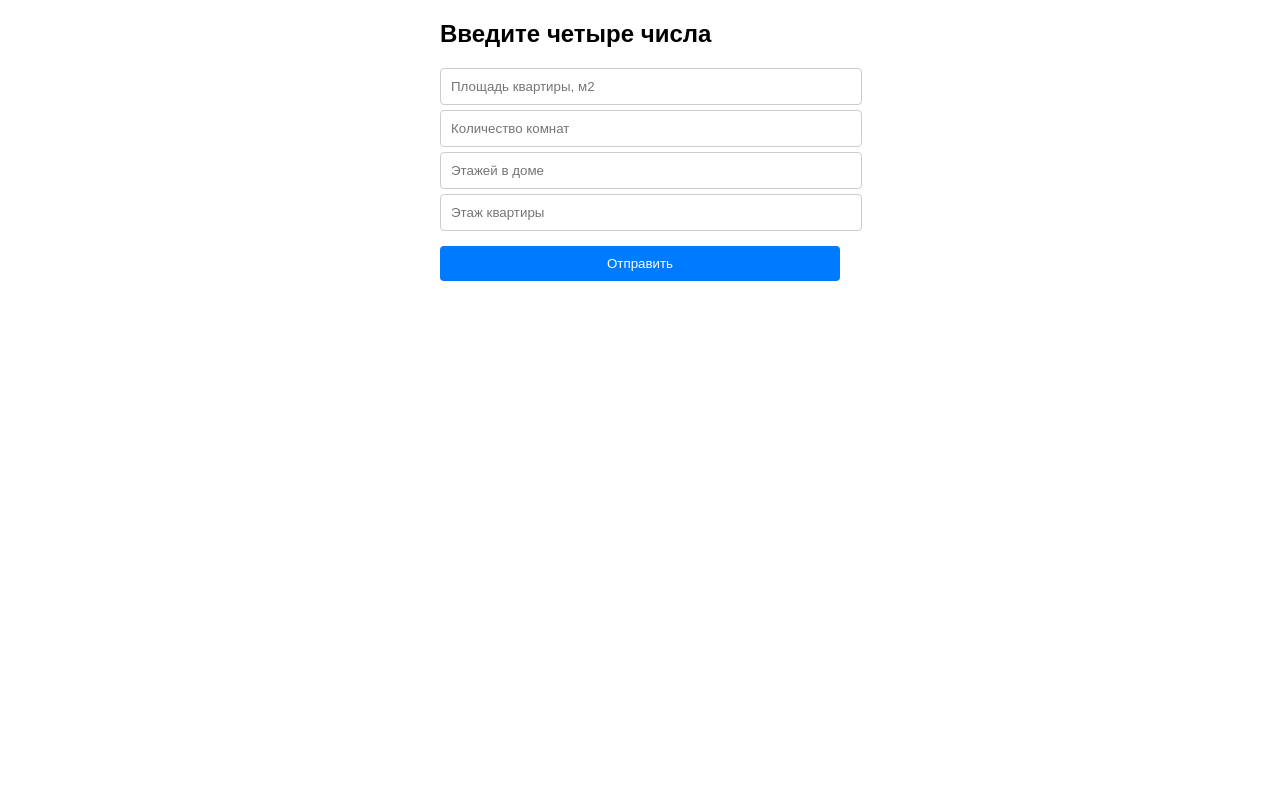
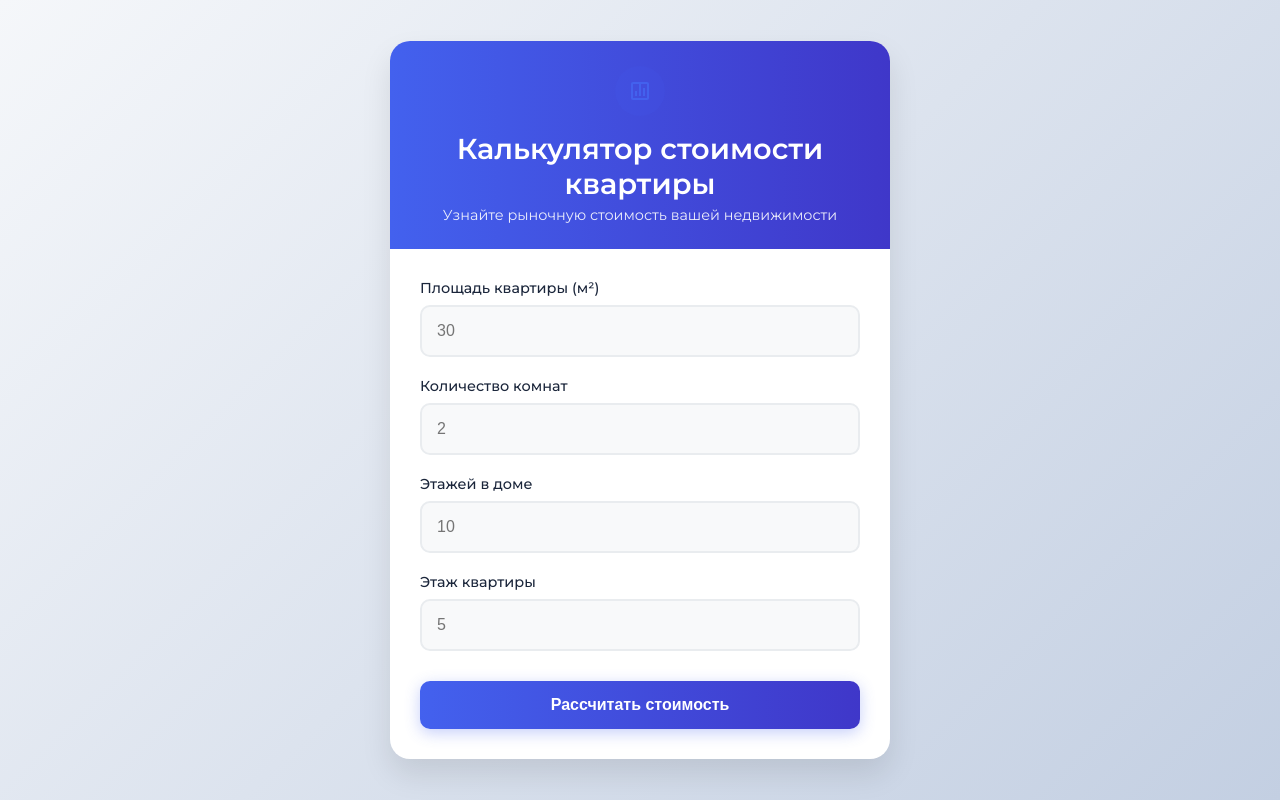
Before and after one commit to artemlen/pabd25, a Flask app: page / in a window 1280 px wide. Run offline with Flask 3, Linux system fonts and the light colour scheme; parts of the project's set-up code (start-up, migrations or seed data) failed here and were passed over.

Commit message:
Update index.html

```diff
--- a/servise/templates/index.html
+++ b/servise/templates/index.html
@@ -3,68 +3,238 @@
 <head>
     <meta charset="UTF-8">
     <meta name="viewport" content="width=device-width, initial-scale=1.0">
-    <title>Прогнозирование цены</title>
+    <title>Калькулятор стоимости квартиры</title>
+    <link href="https://fonts.googleapis.com/css2?family=Montserrat:wght@400;500;600;700&display=swap" rel="stylesheet">
     <style>
+        :root {
+            --primary: #4361ee;
+            --primary-light: #4895ef;
+            --secondary: #3f37c9;
+            --dark: #1b263b;
+            --light: #f8f9fa;
+            --success: #4cc9f0;
+            --danger: #f72585;
+        }
+
+        * {
+            box-sizing: border-box;
+            margin: 0;
+            padding: 0;
+        }
+
         body {
-            font-family: Arial, sans-serif;
-            margin: 20px;
+            font-family: 'Montserrat', sans-serif;
+            background: linear-gradient(135deg, #f5f7fa 0%, #c3cfe2 100%);
+            min-height: 100vh;
+            display: flex;
+            justify-content: center;
+            align-items: center;
+            padding: 20px;
+        }
+
+        .container {
+            background: white;
+            border-radius: 20px;
+            box-shadow: 0 15px 30px rgba(0, 0, 0, 0.1);
+            width: 100%;
+            max-width: 500px;
+            overflow: hidden;
+            animation: fadeIn 0.6s ease-out;
+        }
+
+        .header {
+            background: linear-gradient(to right, var(--primary), var(--secondary));
+            color: white;
+            padding: 25px;
+            text-align: center;
+        }
+
+        .header h1 {
+            font-weight: 600;
+            font-size: 1.8rem;
+            margin-bottom: 5px;
+        }
+
+        .header p {
+            opacity: 0.9;
+            font-size: 0.9rem;
         }
 
         .form-container {
-            max-width: 400px;
-            margin: 0 auto;
+            padding: 30px;
         }
 
-        input[type="number"] {
-            width: 100%;
-            padding: 10px;
-            margin-bottom: 5px;
-            border: 1px solid #ccc;
-            border-radius: 4px;
+        .form-group {
+            margin-bottom: 20px;
+            position: relative;
         }
 
-        button {
-            width: 100%;
-            padding: 10px;
-            background-color: #007bff;
-            color: white;
-            border: none;
-            border-radius: 4px;
-            cursor: pointer;
-            margin-top: 10px;
+        .form-group label {
+            display: block;
+            margin-bottom: 8px;
+            font-weight: 500;
+            color: var(--dark);
+            font-size: 0.9rem;
         }
 
-        button:hover {
-            background-color: #0056b3;
+        .form-control {
+            width: 100%;
+            padding: 15px;
+            border: 2px solid #e9ecef;
+            border-radius: 10px;
+            font-size: 1rem;
+            transition: all 0.3s;
+            background-color: #f8f9fa;
+        }
+
+        .form-control:focus {
+            outline: none;
+            border-color: var(--primary-light);
+            box-shadow: 0 0 0 3px rgba(67, 97, 238, 0.2);
+            background-color: white;
         }
 
         .error-message {
-            color: red;
-            font-size: 12px;
-            margin-bottom: 10px;
+            color: var(--danger);
+            font-size: 0.75rem;
+            margin-top: 5px;
             display: none;
+            animation: shake 0.4s ease;
+        }
+
+        .btn {
+            width: 100%;
+            padding: 15px;
+            background: linear-gradient(to right, var(--primary), var(--secondary));
+            color: white;
+            border: none;
+            border-radius: 10px;
+            font-size: 1rem;
+            font-weight: 600;
+            cursor: pointer;
+            transition: all 0.3s;
+            margin-top: 10px;
+            box-shadow: 0 4px 15px rgba(67, 97, 238, 0.3);
+        }
+
+        .btn:hover {
+            transform: translateY(-2px);
+            box-shadow: 0 6px 20px rgba(67, 97, 238, 0.4);
+        }
+
+        .btn:active {
+            transform: translateY(0);
+        }
+
+        #response {
+            margin-top: 25px;
+            padding: 15px;
+            border-radius: 10px;
+            text-align: center;
+            font-weight: 500;
+            display: none;
+            animation: fadeIn 0.5s ease-out;
+        }
+
+        .success {
+            background-color: rgba(76, 201, 240, 0.1);
+            color: var(--primary);
+            border-left: 4px solid var(--success);
+        }
+
+        .error {
+            background-color: rgba(247, 37, 133, 0.1);
+            color: var(--danger);
+            border-left: 4px solid var(--danger);
+        }
+
+        @keyframes fadeIn {
+            from { opacity: 0; transform: translateY(20px); }
+            to { opacity: 1; transform: translateY(0); }
+        }
+
+        @keyframes shake {
+            0%, 100% { transform: translateX(0); }
+            20%, 60% { transform: translateX(-5px); }
+            40%, 80% { transform: translateX(5px); }
+        }
+
+        .feature-icon {
+            width: 50px;
+            height: 50px;
+            background-color: rgba(67, 97, 238, 0.1);
+            border-radius: 50%;
+            display: flex;
+            align-items: center;
+            justify-content: center;
+            margin: 0 auto 15px;
+        }
+
+        .feature-icon svg {
+            width: 24px;
+            height: 24px;
+            fill: var(--primary);
+        }
+
+        @media (max-width: 576px) {
+            .container {
+                border-radius: 15px;
+            }
+
+            .header {
+                padding: 20px;
+            }
+
+            .form-container {
+                padding: 20px;
+            }
         }
     </style>
 </head>
 <body>
-    <div class="form-container">
-        <h2>Введите четыре числа</h2>
-        <form id="numberForm">
-            <input type="number" id="num1" placeholder="Площадь квартиры, м2" min="0" max="100" step="1" required>
-            <div id="error1" class="error-message">Площадь квартиры должна быть от 0 до 100 м²</div>
+    <div class="container">
+        <div class="header">
+            <div class="feature-icon">
+                <svg xmlns="http://www.w3.org/2000/svg" viewBox="0 0 24 24">
+                    <path d="M19 3H5c-1.1 0-2 .9-2 2v14c0 1.1.9 2 2 2h14c1.1 0 2-.9 2-2V5c0-1.1-.9-2-2-2zm0 16H5V5h14v14z"/>
+                    <path d="M7 12h2v5H7zm4-7h2v12h-2zm4 4h2v8h-2z"/>
+                </svg>
+            </div>
+            <h1>Калькулятор стоимости квартиры</h1>
+            <p>Узнайте рыночную стоимость вашей недвижимости</p>
+        </div>
 
-            <input type="number" id="num2" placeholder="Количество комнат" min="0" max="5" step="1" required>
-            <div id="error2" class="error-message">Количество комнат должно быть от 0 до 5</div>
+        <div class="form-container">
+            <form id="numberForm">
+                <div class="form-group">
+                    <label for="num1">Площадь квартиры (м²)</label>
+                    <input type="number" class="form-control" id="num1" placeholder="30" min="10" max="300" step="0.1" required>
+                    <div id="error1" class="error-message">Введите площадь от 10 до 300 м²</div>
+                </div>
 
-            <input type="number" id="num3" placeholder="Этажей в доме" min="0" max="100" step="1" required>
-            <div id="error3" class="error-message">Количество этажей в доме должно быть от 0 до 100</div>
+                <div class="form-group">
+                    <label for="num2">Количество комнат</label>
+                    <input type="number" class="form-control" id="num2" placeholder="2" min="1" max="10" step="1" required>
+                    <div id="error2" class="error-message">Введите от 1 до 10 комнат</div>
+                </div>
 
-            <input type="number" id="num4" placeholder="Этаж квартиры" min="0" max="100" step="1" required>
-            <div id="error4" class="error-message">Этаж квартиры должен быть от 0 до 100</div>
+                <div class="form-group">
+                    <label for="num3">Этажей в доме</label>
+                    <input type="number" class="form-control" id="num3" placeholder="10" min="1" max="100" step="1" required>
+                    <div id="error3" class="error-message">Введите от 1 до 100 этажей</div>
+                </div>
 
-            <button type="button" onclick="validateAndSubmit()">Отправить</button>
-        </form>
-        <div id="response"></div>
+                <div class="form-group">
+                    <label for="num4">Этаж квартиры</label>
+                    <input type="number" class="form-control" id="num4" placeholder="5" min="1" max="100" step="1" required>
+                    <div id="error4" class="error-message">Введите от 1 до 100 этаж</div>
+                </div>
+
+                <button type="button" class="btn" onclick="validateAndSubmit()">Рассчитать стоимость</button>
+            </form>
+
+            <div id="response"></div>
+        </div>
     </div>
 
     <script>
@@ -76,29 +246,29 @@
 
             // Получаем значения полей
             const num1 = parseFloat(document.getElementById('num1').value);
-            const num2 = parseFloat(document.getElementById('num2').value);
-            const num3 = parseFloat(document.getElementById('num3').value);
-            const num4 = parseFloat(document.getElementById('num4').value);
+            const num2 = parseInt(document.getElementById('num2').value);
+            const num3 = parseInt(document.getElementById('num3').value);
+            const num4 = parseInt(document.getElementById('num4').value);
 
             // Проверяем каждое поле на соответствие диапазону
             let isValid = true;
 
-            if (isNaN(num1) || num1 < 0 || num1 > 100) {
+            if (isNaN(num1) || num1 < 10 || num1 > 300) {
                 document.getElementById('error1').style.display = 'block';
                 isValid = false;
             }
 
-            if (isNaN(num2) || num2 < 0 || num2 > 5) {
+            if (isNaN(num2) || num2 < 1 || num2 > 10) {
                 document.getElementById('error2').style.display = 'block';
                 isValid = false;
             }
 
-            if (isNaN(num3) || num3 < 0 || num3 > 100) {
+            if (isNaN(num3) || num3 < 1 || num3 > 100) {
                 document.getElementById('error3').style.display = 'block';
                 isValid = false;
             }
 
-            if (isNaN(num4) || num4 < 0 || num4 > 100) {
+            if (isNaN(num4) || num4 < 1 || num4 > 100) {
                 document.getElementById('error4').style.display = 'block';
                 isValid = false;
             }
@@ -107,7 +277,7 @@
             if (isValid) {
                 submitForm();
             } else {
-                document.getElementById('response').innerText = 'Пожалуйста, исправьте ошибки в форме';
+                showResponse('Пожалуйста, исправьте ошибки в форме', 'error');
             }
         }
 
@@ -124,6 +294,9 @@
                 number4: num4
             };
 
+            // Показываем загрузку
+            showResponse('Идёт расчёт...', 'success');
+
             fetch('/api/numbers', {
                 method: 'POST',
                 headers: {
@@ -133,13 +306,23 @@
             })
             .then(response => response.json())
             .then(data => {
-                // Изменено здесь: выводим только data.message вместо всего data
-                document.getElementById('response').innerText = data.message;
+                if (data.status === 'success') {
+                    showResponse(data.message, 'success');
+                } else {
+                    showResponse(data.message, 'error');
+                }
             })
             .catch(error => {
                 console.error('Ошибка:', error);
-                document.getElementById('response').innerText = 'Произошла ошибка при отправке данных';
+                showResponse('Произошла ошибка при отправке данных', 'error');
             });
+        }
+
+        function showResponse(message, type) {
+            const responseEl = document.getElementById('response');
+            responseEl.innerText = message;
+            responseEl.className = type;
+            responseEl.style.display = 'block';
         }
     </script>
 </body>
```
